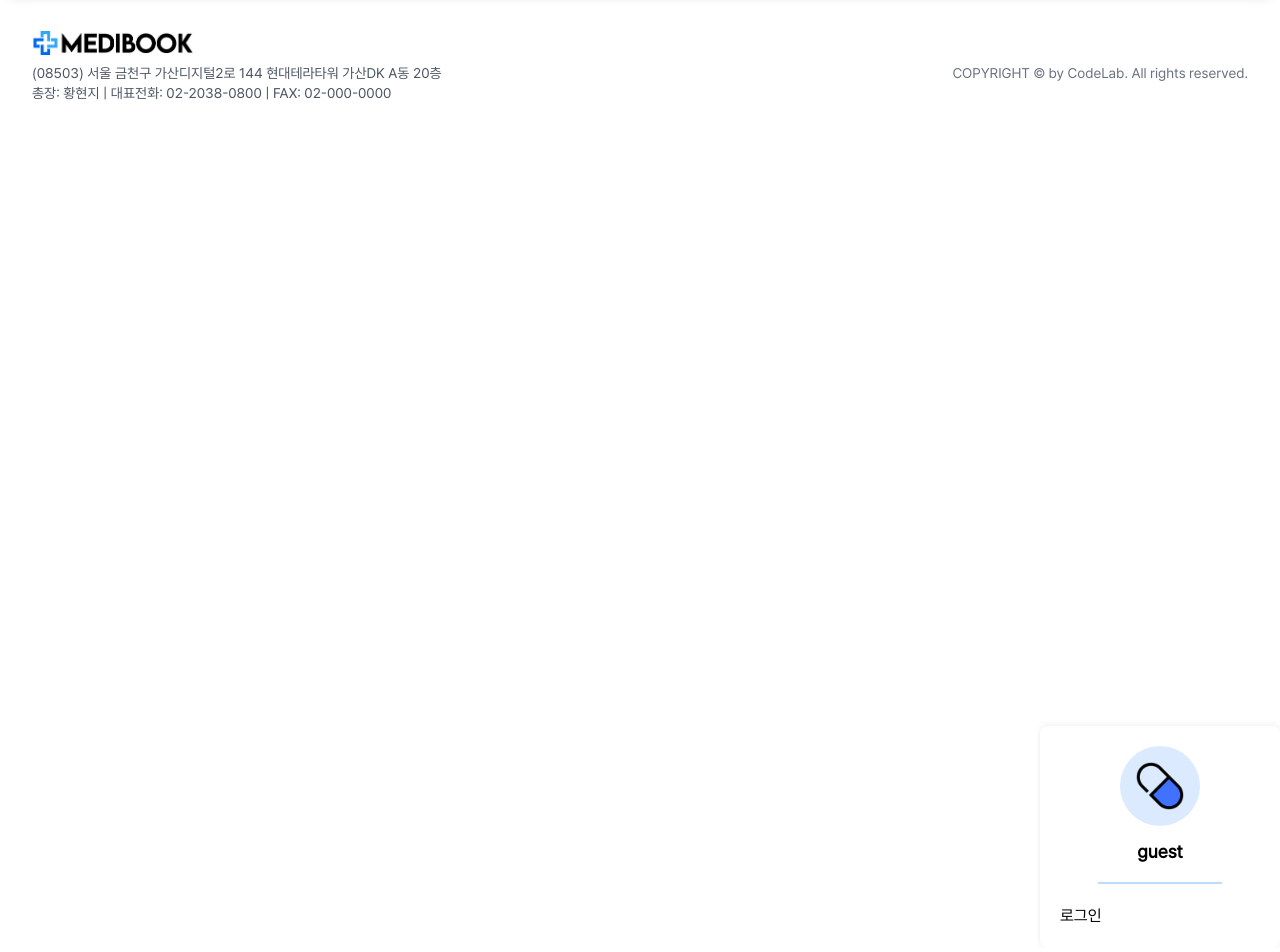
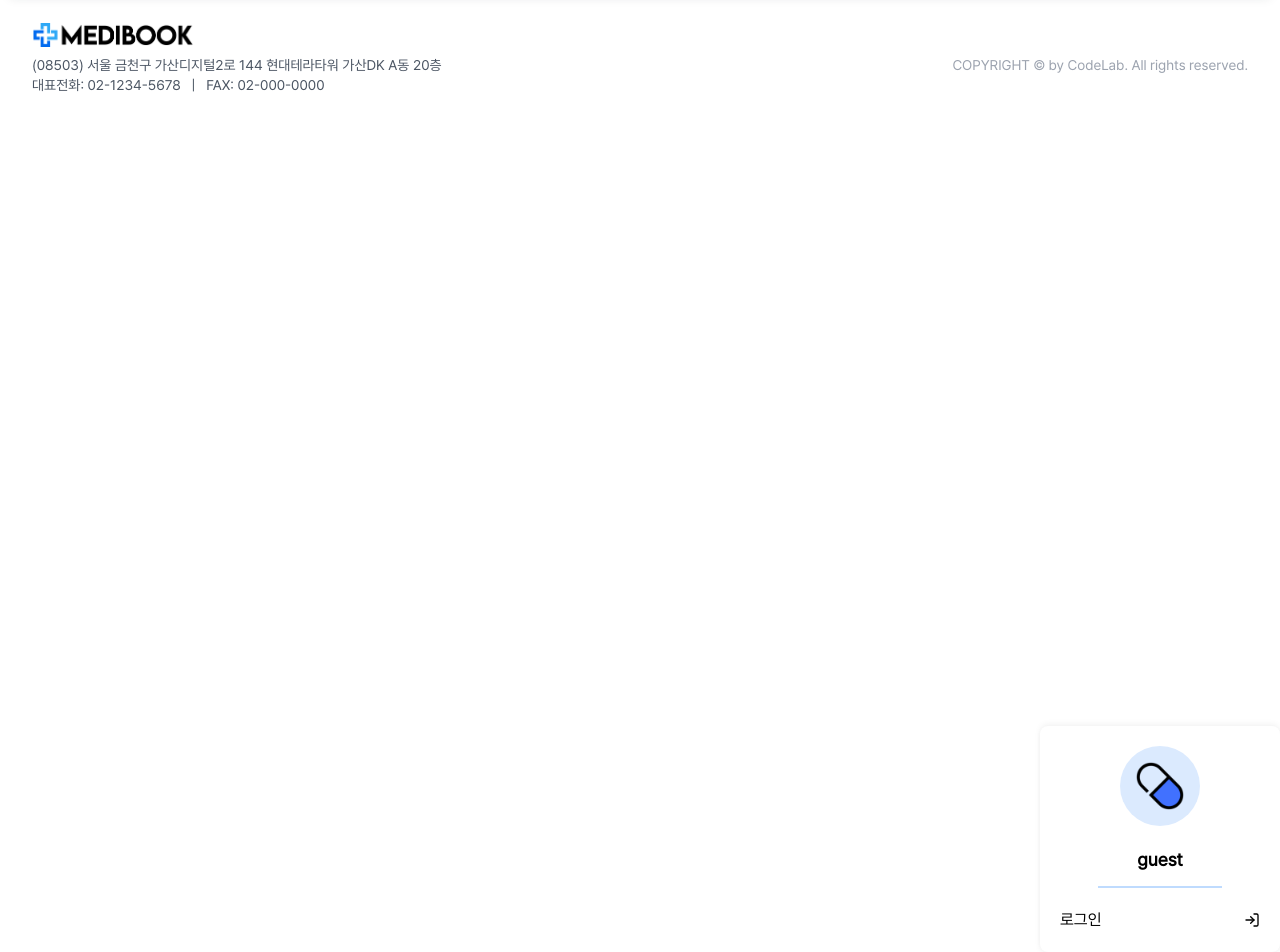
Before and after one commit to hyeonji423/project_front, a React (Create React App) app: page /mypage in a window 1280 px wide. Shown: the part 74-1026 px from the top of the page. Built offline with nearby package versions, Linux system fonts and the light colour scheme.

Commit message:
hyeonji2

```diff
--- a/src/components/category/Login.jsx
+++ b/src/components/category/Login.jsx
@@ -33,7 +33,7 @@ const Login = () => {
       const response = await dispatch(fetchPostLoginData(value)).unwrap()
       // console.log(response);
       if(response.status === 201){
-        alert(response.data.msg)
+        // alert(response.data.msg)
         // localStorage.setItem('token', response.data.token) // 로컬 스토리지에 저장 - localStorage.setItem('저장할 이름', 저장할 값)
         // getItem('저장된 이름(key)') - 저장된 이름의 값을 가져옴
         // removeItem('저장된 이름(key)'): 저장된 이름의 값을 삭제
--- a/src/components/category/Mypage.jsx
+++ b/src/components/category/Mypage.jsx
@@ -1,6 +1,8 @@
 import React, { useEffect, useRef } from 'react';
 import { Link } from 'react-router-dom';
 import favi from '../../assets/medi_favi.png'
+import { FiLogIn } from "react-icons/fi";
+import { MdLogout } from "react-icons/md";
 
 const Mypage = ({ user, onClose, onLogout }) => {
   const modalRef = useRef()
@@ -26,19 +28,22 @@ const Mypage = ({ user, onClose, onLogout }) => {
   if (!user) {
     return (
       <div ref={modalRef} className="absolute right-0 top-full w-60 bg-white rounded-lg p-4 z-50 shadow-[0_2px_6px_rgba(0,0,0,0.05),0_-2px_6px_rgba(0,0,0,0.05)]">
-        <div className="flex flex-col items-center mb-4">
+        <div className="flex flex-col items-center mb-3">
           <div className="w-20 h-20 rounded-full bg-blue-100 my-1 flex justify-center items-center">
             <img src={favi} alt="" className="w-12 h-12" />
           </div>
-          <h3 className="text-lg font-bold mt-2">guest</h3>
+          <h3 className="text-lg font-bold mt-4">guest</h3>
         </div>
 
         <span className="mb-4 border-b-2 border-blue-200 w-3/5 block mx-auto"></span>
 
         <ul className="space-y-2">
-          <li className="p-1 hover:bg-gray-100 rounded">
-            <Link to="/login" onClick={onClose}>로그인</Link>
-          </li>
+          <Link to="/login" onClick={onClose}>
+            <li className="p-1 hover:bg-gray-100 rounded flex items-center justify-between cursor-pointer">
+              <span>로그인</span>
+              <FiLogIn/>
+            </li>
+          </Link>
         </ul>
       </div>
     );
@@ -47,14 +52,14 @@ const Mypage = ({ user, onClose, onLogout }) => {
 
   return (
     <div ref={modalRef} className="absolute right-0 top-full w-60 bg-white rounded-lg p-4 z-50 shadow-[0_2px_6px_rgba(0,0,0,0.05),0_-2px_6px_rgba(0,0,0,0.05)]">
-      <div className="flex flex-col items-center mb-4">
-        <div className="w-20 h-20 rounded-full bg-blue-100 my-1 flex justify-center items-center">
+      <div className="flex flex-col items-center mb-3">
+        <div className="w-20 h-20 rounded-full bg-blue-100 flex justify-center items-center">
           <img src={favi} alt="" className="w-12 h-12" />
         </div>
-        <h3 className="text-lg font-bold mt-2">{user?.email}</h3>
+        <h3 className="text-lg font-bold mt-4">{user?.email}</h3>
       </div>
 
-      <span className="mb-4 border-b-2 border-blue-200 w-3/5 block mx-auto"></span>
+      <span className="mb-4 border-b-2 border-blue-200 w-4/5 block mx-auto"></span>
 
       <ul className="space-y-2">
       <li className="p-1 hover:bg-gray-100 rounded">
@@ -66,8 +71,9 @@ const Mypage = ({ user, onClose, onLogout }) => {
         <li className="p-1 hover:bg-gray-100 rounded">
           <Link to="/memberinfo" onClick={onClose}>회원정보 수정</Link>
         </li>
-        <li className="p-1 hover:bg-gray-100 rounded">
-          <button onClick={handleLogout}>로그아웃</button>
+        <li className="p-1 hover:bg-gray-100 rounded flex items-center justify-between cursor-pointer" onClick={handleLogout}>
+          로그아웃
+          <MdLogout />
         </li>
       </ul>
     </div>
--- a/src/components/common/Footer.jsx
+++ b/src/components/common/Footer.jsx
@@ -3,7 +3,7 @@ import mediLogo from '../../assets/medi_logo.png';
 
 const Footer = () => {
   return (
-    <footer className="flex justify-center items-center pt-8 border-t">
+    <footer className="w-full flex justify-center items-center pt-6 border-t">
       <div className="flex justify-between flex-wrap container mx-auto px-4">
         {/* 로고 및 주소 정보 */}
         <div className="flex flex-col lg:flex-row justify-between mb-6">
@@ -13,14 +13,14 @@ const Footer = () => {
               (08503) 서울 금천구 가산디지털2로 144 현대테라타워 가산DK A동 20층
             </p>
             <p className="text-sm text-gray-600">
-              총장: 황현지 | 대표전화: 02-2038-0800 | FAX: 02-000-0000
+              대표전화: 02-1234-5678 &nbsp; | &nbsp; FAX: 02-000-0000
             </p>
           </div>
         </div>
 
         {/* 저작권 정보 */}
         <div className="border-gray-200 pt-4 mt-4">
-          <p className="text-sm text-gray-500 text-center">
+          <p className="text-sm text-gray-400 text-center">
             COPYRIGHT © by CodeLab. All rights reserved.
           </p>
         </div>
--- a/src/components/common/Header.jsx
+++ b/src/components/common/Header.jsx
@@ -47,8 +47,8 @@ const Header = () => {
               <li className="text-neutral-500 hover:text-black transition-all duration-100">
                 <Link to="/register">회원가입</Link>
               </li>
-              <li className="relative text-neutral-500 hover:text-black transition-all duration-100">
-                <Link onClick={toggleMypage}>마이페이지</Link>
+              <li className="relative">
+                <Link onClick={toggleMypage} className="text-neutral-500 hover:text-black transition-all duration-100">마이페이지</Link>
                 {showMypage && (
                   <Mypage
                     user={user}
```
